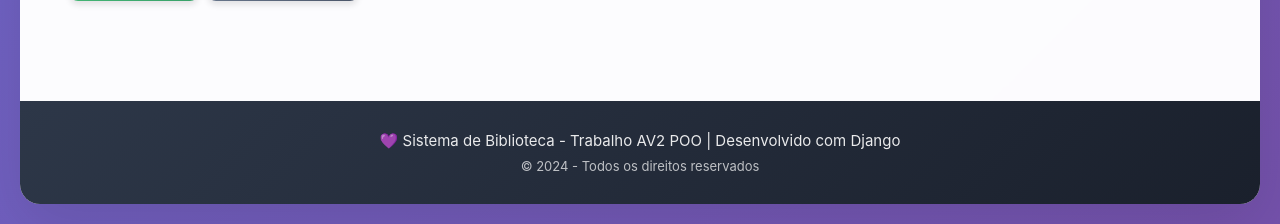
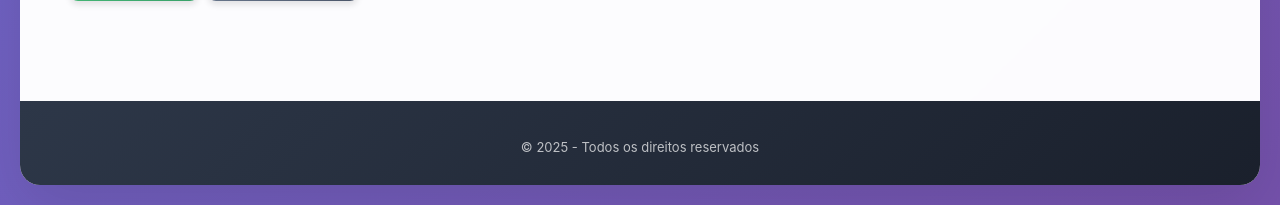
Before and after one commit to murilomoraesalvessilva/Sistema-de-Biblioteca, a Django app: page /autores/novo/ in a window 1280 px wide. Shown: the part 933-1157 px from the top of the page. Run offline with Django 4.2, Linux system fonts and the light colour scheme.

Commit message:
base atualizada

```diff
--- a/biblioteca/templates/biblioteca/base.html
+++ b/biblioteca/templates/biblioteca/base.html
@@ -561,8 +561,7 @@
         </div>
 
         <footer>
-            <p>💜 Sistema de Biblioteca - Trabalho AV2 POO | Desenvolvido com Django</p>
-            <p style="font-size: 13px; margin-top: 8px; opacity: 0.7;">© 2024 - Todos os direitos reservados</p>
+            <p style="font-size: 13px; margin-top: 8px; opacity: 0.7;">© 2025 - Todos os direitos reservados</p>
         </footer>
     </div>
 
```
